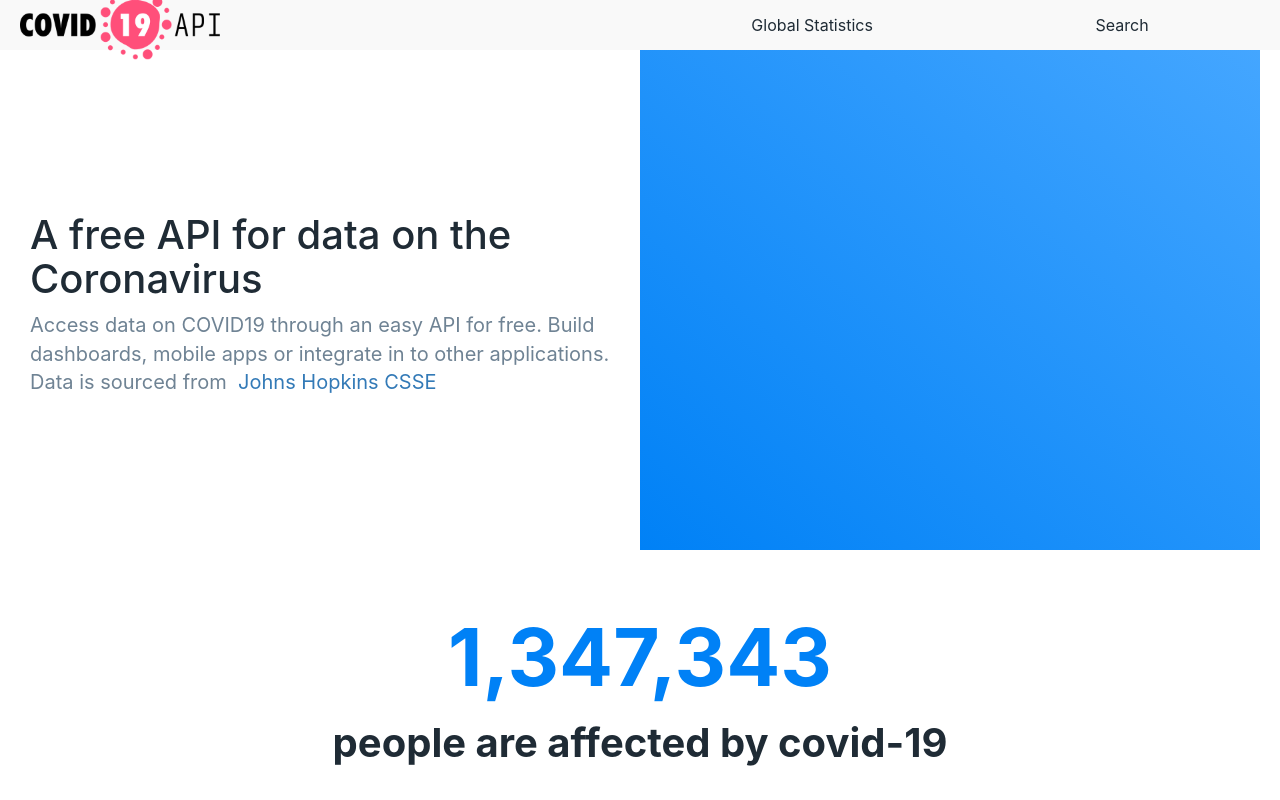
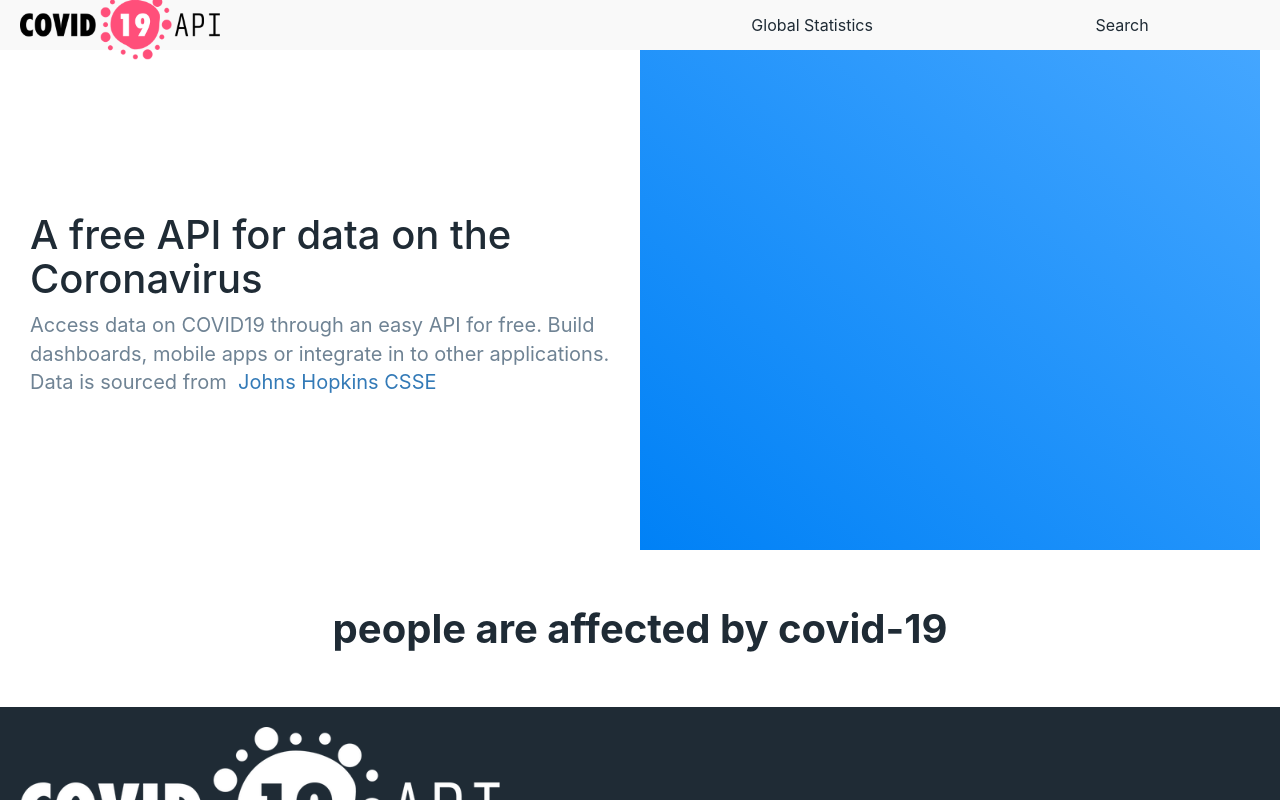
Before and after one commit to rakshithamanjunath/covid19trainingapp, a React (Create React App) app: page / in a window 1280 px wide. Shown: the top 800 px of the page. Built offline with nearby package versions, Linux system fonts and the light colour scheme; no server answers.

Commit message:
making banner functional component

```diff
--- a/src/components/Banner/Banner.js
+++ b/src/components/Banner/Banner.js
@@ -1,7 +1,23 @@
-import './Banner.css'
-import React from 'react';
-const banner = () => {
-    return(
+import React, { useState, useEffect } from 'react';
+import './Banner.css';
+const useFetch = (url) => {
+  const [data, updateData] = useState([]);
+  // empty array as second argument equivalent to componentDidMount
+  useEffect(() => {
+    async function fetchData() {
+      const response = await fetch(url);
+      const json = await response.json();
+      updateData(json.Global);
+    }
+    fetchData();
+  }, [url]);
+  return {data};
+};
+
+const Banner = () => {
+    const URL = 'https://api.covid19api.com/summary';
+    const result = useFetch(URL);
+    return (
             <>
             <div className='banner'>
                 <div className='bannerText'>
@@ -12,9 +28,8 @@ const banner = () => {
                 </div>
                 <div className="bannerImage"></div>
             </div>
-        <div className="globalCount">1,347,343 <p className="globalSpan">people are affected by covid-19</p></div>
+            <div className="globalCount">{result["data"].TotalConfirmed} <p className="globalSpan">people are affected by covid-19</p></div>
             </>
-
     );
 }
-export default banner;
+export default Banner;
```
Lines whose indentation alone changed are shown as unchanged.
